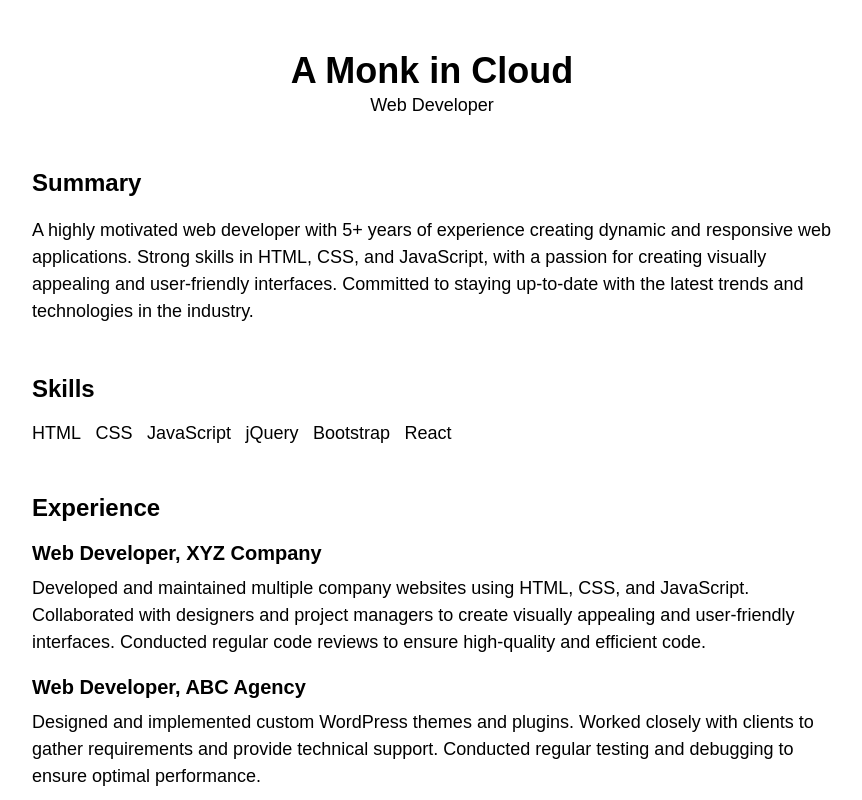
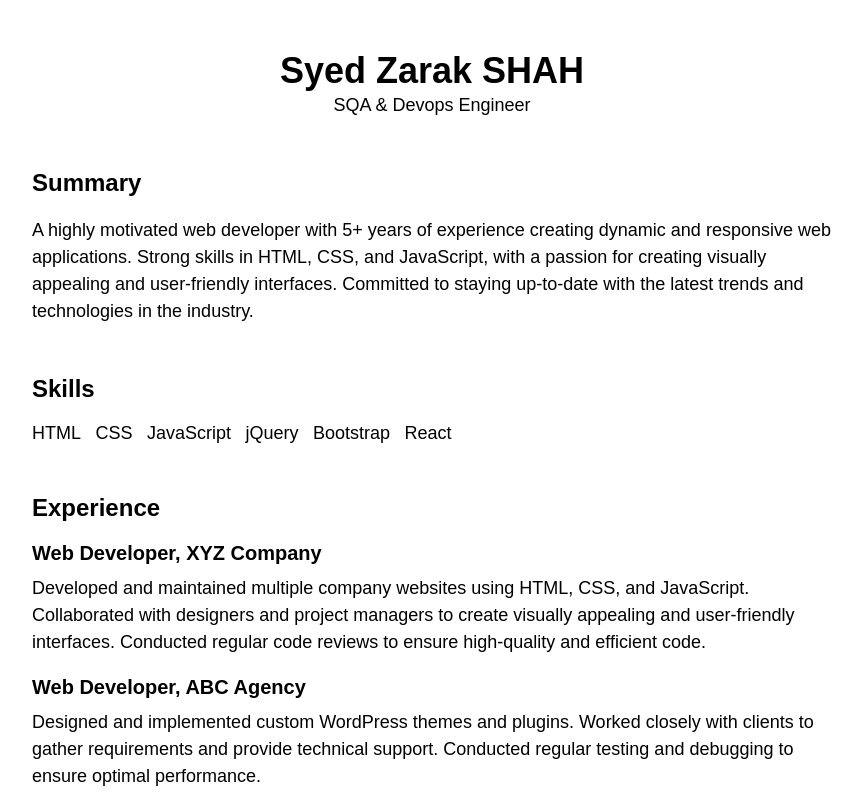
Before and after one commit to zarak1995/Host-resume-ec2-cicd, a plain HTML site: page index.html in a window 1280 px wide. Shown: the top 800 px of the page, without its empty margins (208-1070 px from the left). Drawn offline with Linux system fonts and the light colour scheme.

Commit message:
new changes

```diff
--- a/index.html
+++ b/index.html
@@ -7,8 +7,8 @@
 <body>
 	<div class="container">
 		<header>
-			<h1>A Monk in Cloud</h1>
-			<p>Web Developer</p>
+			<h1>Syed Zarak SHAH</h1>
+			<p>SQA & Devops Engineer </p>
 		</header>
 		<section>
 			<h2>Summary</h2>
```
